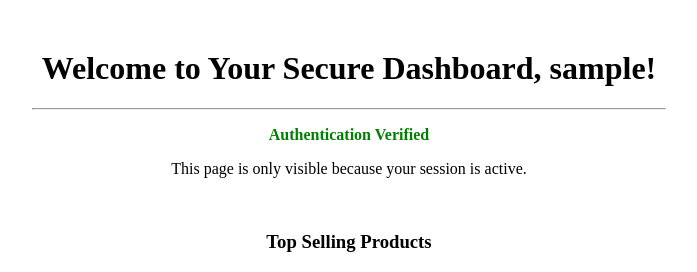
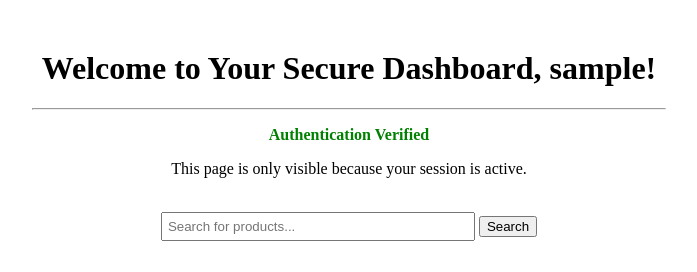
Before and after one commit to beranekleon/vulnerable-app, a Flask app: page /dashboard in a window 1280 px wide. Shown: the top 272 px of the page, without its empty margins (291-988 px from the left). Run offline with Flask 3, Linux system fonts and the light colour scheme; the visitor is signed in with stand-in values (Sample User, id 1); data that the repository does not hold is empty; parts of the project's set-up code (start-up, migrations or seed data) failed here and were passed over.

Commit message:
add search functionality to dashboard with vulnerable SQL query

```diff
--- a/app.py
+++ b/app.py
@@ -66,6 +66,34 @@ def dashboard():
     connection.close()
     return render_template("dashboard.html", username = session.get('username'),products=products   )
 
+@app.route("/search")
+def search():
+    if not session.get('logged_in'):
+        return redirect(url_for('login'))
+
+    query_param = request.args.get('q', '')
+
+    conn = get_db_connection()
+
+    # VULNERABLE CODE: Direct string formatting allows the user to
+    # "break out" of the query and execute their own commands.
+    unsafe_query = f"SELECT name, price, sales_count FROM products WHERE name LIKE '%{query_param}%'"
+
+    print(f"Executing Query: {unsafe_query}") # Helpful for you to see the injection in the console
+
+    try:
+        results = conn.execute(unsafe_query).fetchall()
+    except Exception as e:
+        # If the attacker writes bad SQL, show the error (classic 'Error-Based SQLi')
+        return f"Database Error: {str(e)}"
+    finally:
+        conn.close()
+
+    return render_template("dashboard.html",
+                           username=session.get('username'),
+                           products=results,
+                           search_term=query_param)
+
 # Logout Route
 @app.route("/logout")
 def logout():
--- a/templates/dashboard.html
+++ b/templates/dashboard.html
@@ -17,6 +17,13 @@
         <p>This page is only visible because your session is active.</p>
 
         <br>
+
+        <div style="margin-bottom: 30px; text-align: center;">
+            <form action="/search" method="GET">
+                <input type="text" name="q" placeholder="Search for products..." style="width: 300px; padding: 5px;">
+                <button type="submit">Search</button>
+            </form>
+        </div>
 
         <h3>Top Selling Products</h3>
         <table border="1" style="width: 80%; margin: 0 auto; text-align: left;">
```
